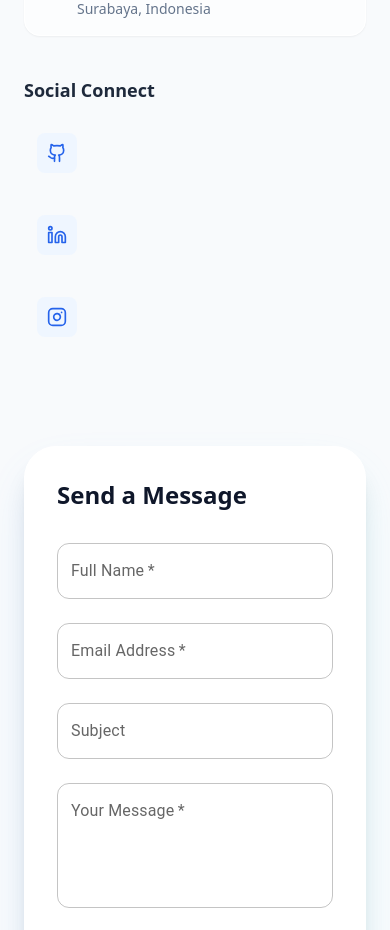
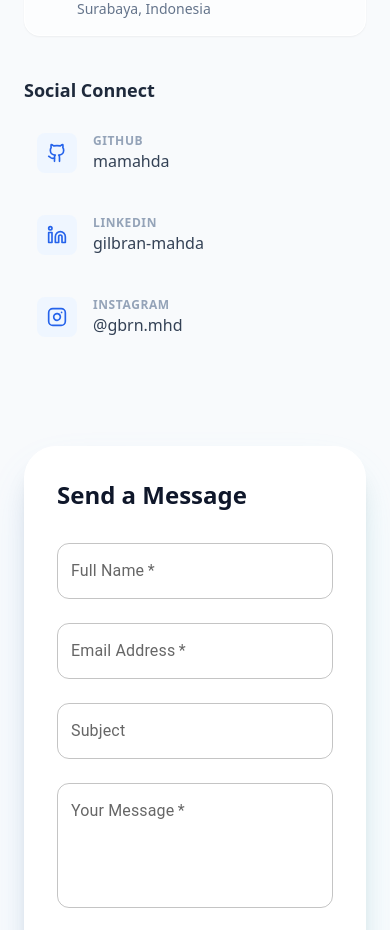
Before and after one commit to mamahda/my-portofolio, a React (Vite) app: page / in a window 390 px wide. Shown: the part 5120-6050 px from the top of the page. Built offline with nearby package versions, Linux system fonts and the light colour scheme.

Commit message:
Update Contact.jsx

```diff
--- a/src/components/Contact.jsx
+++ b/src/components/Contact.jsx
@@ -94,7 +94,7 @@ const Contact = () => {
                     <div className="w-10 h-10 flex items-center justify-center rounded-lg bg-blue-50 text-blue-600 group-hover:bg-blue-600 group-hover:text-white transition-colors">
                       {social.icon}
                     </div>
-                    <div className="hidden sm:block">
+                    <div>
                       <span className="block text-xs text-slate-400 font-semibold uppercase tracking-wider">
                         {social.name}
                       </span>
```
